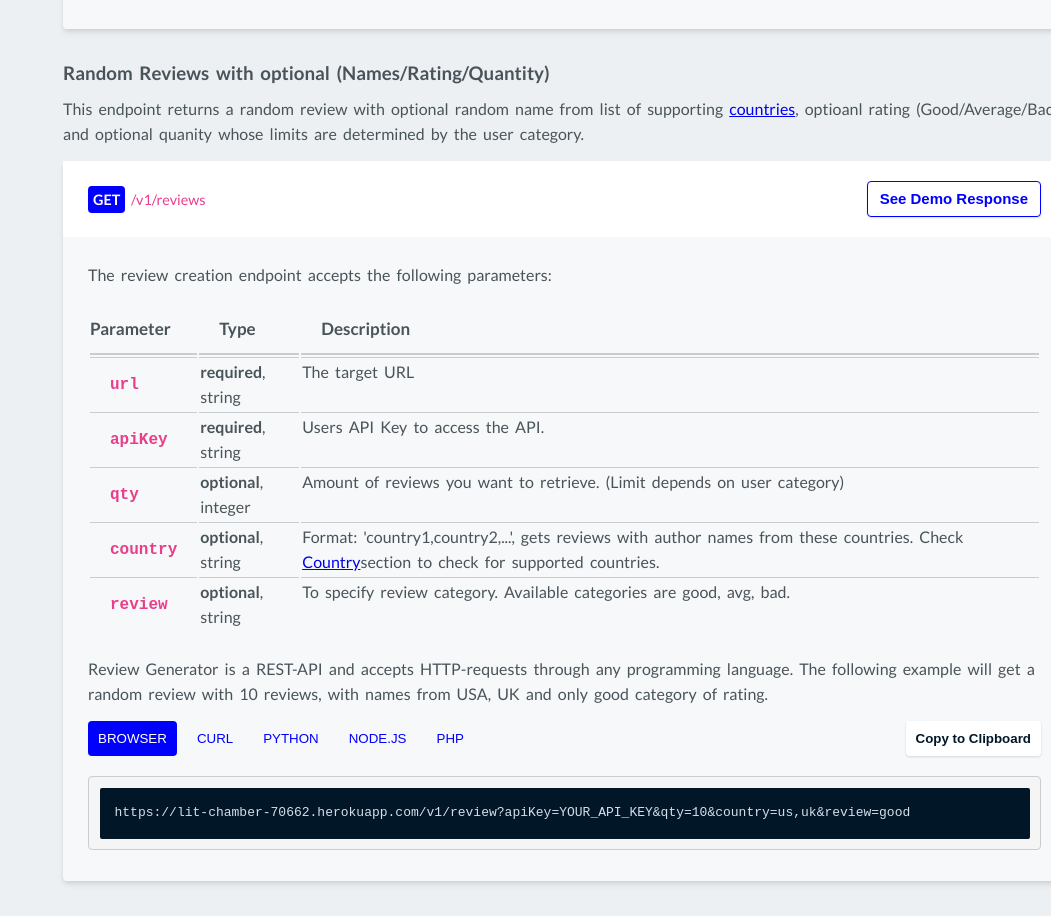
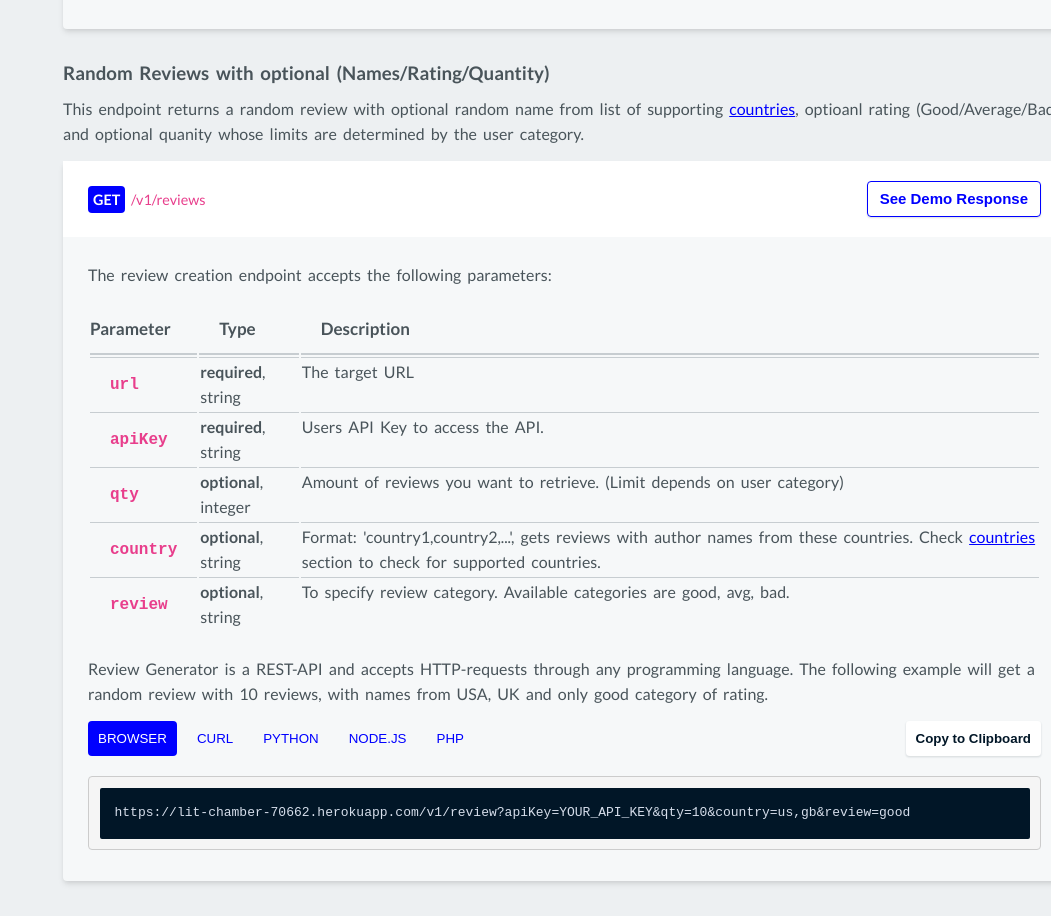
Before and after one commit to Ameen-Here/Review-Generator-API, a React (Create React App) app in the folder Frontend/review-generator/: page / in a window 1280 px wide. Shown: the part 1191-2107 px from the top of the page, without its empty margins (229-1280 px from the left). Built offline with nearby package versions, Linux system fonts and the light colour scheme.

Commit message:
UK code changed back to GB in all code sample

```diff
--- a/Frontend/review-generator/src/components/CurlValueReviews.js
+++ b/Frontend/review-generator/src/components/CurlValueReviews.js
@@ -8,7 +8,7 @@ const CurlValueReviews = () => {
       curl&emsp;
       <span className={classes.yellowString}>
         "https://lit-chamber-70662.herokuapp.com/v1/reviews?apiKey={apiKeyStore}
-        &qty=10&country=us,uk&review=good"
+        &qty=10&country=us,gb&review=good"
       </span>
     </div>
   );
--- a/Frontend/review-generator/src/components/PythonValueReviews.js
+++ b/Frontend/review-generator/src/components/PythonValueReviews.js
@@ -22,7 +22,7 @@ const PythonValueReviews = () => {
       <span className={classes.yellowString}>"10"</span>),
       <br />
       &emsp;&emsp; (<span className={classes.yellowString}>"country"</span>,
-      <span className={classes.yellowString}>"us,uk"</span>),
+      <span className={classes.yellowString}>"us,gb"</span>),
       <br />
       &emsp;&emsp; (<span className={classes.yellowString}>"review"</span>,
       <span className={classes.yellowString}>"good"</span>)<br />
--- /dev/null
+++ b/Frontend/review-generator/src/components/RandomReview.module.css
@@ -0,0 +1,5 @@
+.link {
+  cursor: pointer;
+  color: blue;
+  text-decoration: underline;
+}
--- a/Frontend/review-generator/src/components/RandomReviews.js
+++ b/Frontend/review-generator/src/components/RandomReviews.js
@@ -1,6 +1,8 @@
 import { Fragment } from "react";
 import { useState } from "react";
 import SecondCodeShower from "./SecondCodeShower";
+import { Link } from "react-scroll";
+import classes from "./RandomReview.module.css";
 
 const RandomReviews = (props) => {
   const [showDemoResponse, setShowDemoResponse] = useState(false);
@@ -15,9 +17,20 @@ const RandomReviews = (props) => {
       </h3>
       <p>
         This endpoint returns a random review with optional random name from
-        list of supporting <a href="#">countries</a>, optioanl rating
-        (Good/Average/Bad) and optional quanity whose limits are determined by
-        the user category.
+        list of supporting{" "}
+        <span className={classes.link}>
+          <Link
+            to="countryList"
+            spy={true}
+            smooth={true}
+            offset={-20}
+            duration={500}
+          >
+            countries
+          </Link>
+        </span>
+        , optioanl rating (Good/Average/Bad) and optional quanity whose limits
+        are determined by the user category.
       </p>
       <div className={props.classes.card}>
         <div className={props.classes.cardHeader}>
@@ -139,7 +152,18 @@ const RandomReviews = (props) => {
                 </td>
                 <td>
                   Format: 'country1,country2,...', gets reviews with author
-                  names from these countries. Check <a href="#">Country</a>
+                  names from these countries. Check{" "}
+                  <span className={classes.link}>
+                    <Link
+                      to="countryList"
+                      spy={true}
+                      smooth={true}
+                      offset={-20}
+                      duration={500}
+                    >
+                      countries
+                    </Link>
+                  </span>{" "}
                   section to check for supported countries.
                 </td>
               </tr>
--- a/Frontend/review-generator/src/components/SecondCodeShower.js
+++ b/Frontend/review-generator/src/components/SecondCodeShower.js
@@ -13,11 +13,11 @@ const SecondCodeShower = () => {
 
   const [copyBtnText, setCopyBtnText] = useState("Copy to Clipboard");
   const [copiedValue, setCopiedValue] = useState(
-    `https://lit-chamber-70662.herokuapp.com/v1/review?apiKey=${apiKeyStore}&qty=10&country=us,uk&review=good`
+    `https://lit-chamber-70662.herokuapp.com/v1/review?apiKey=${apiKeyStore}&qty=10&country=us,gb&review=good`
   );
 
   const [valueToShow, setValueToShow] = useState(
-    `https://lit-chamber-70662.herokuapp.com/v1/review?apiKey=${apiKeyStore}&qty=10&country=us,uk&review=good`
+    `https://lit-chamber-70662.herokuapp.com/v1/review?apiKey=${apiKeyStore}&qty=10&country=us,gb&review=good`
   );
 
   const [btnActive, setBtnActive] = useState({
@@ -43,11 +43,11 @@ const SecondCodeShower = () => {
 
   const browserBtnHandler = () => {
     setCopiedValue(
-      `https://lit-chamber-70662.herokuapp.com/v1/review?apiKey=${apiKeyStore}&qty=10&country=us,uk&review=good`
+      `https://lit-chamber-70662.herokuapp.com/v1/review?apiKey=${apiKeyStore}&qty=10&country=us,gb&review=good`
     );
 
     setValueToShow(
-      `https://lit-chamber-70662.herokuapp.com/v1/review?apiKey=${apiKeyStore}&qty=10&country=us,uk&review=good`
+      `https://lit-chamber-70662.herokuapp.com/v1/review?apiKey=${apiKeyStore}&qty=10&country=us,gb&review=good`
     );
 
     setBtnActive({
@@ -61,7 +61,7 @@ const SecondCodeShower = () => {
 
   const curlBtnHandler = () => {
     setCopiedValue(
-      `curl "https://lit-chamber-70662.herokuapp.com/v1/reviews?apiKey=${apiKeyStore}&qty=10&country=us,uk&review=good"`
+      `curl "https://lit-chamber-70662.herokuapp.com/v1/reviews?apiKey=${apiKeyStore}&qty=10&country=us,gb&review=good"`
     );
     setValueToShow(<CurlValueReviews />);
     setBtnActive({
@@ -83,7 +83,7 @@ const SecondCodeShower = () => {
 
     params = (
         ("qty","10"),
-        ("country","us,uk"),
+        ("country","us,gb"),
         ("review","good")
     );
 
@@ -102,7 +102,7 @@ const SecondCodeShower = () => {
     setCopiedValue(`var request = require('request');
 
     var options = {
-      url: 'https://lit-chamber-70662.herokuapp.com/v1/reviews?apiKey=${apiKeyStore}&qty=10&country=us,uk&review=good'
+      url: 'https://lit-chamber-70662.herokuapp.com/v1/reviews?apiKey=${apiKeyStore}&qty=10&country=us,gb&review=good'
     };
 
     function callback(error, response, body) {
@@ -132,7 +132,7 @@ const SecondCodeShower = () => {
 
       $data = [
         "qty" => "10",
-        "country" => "us,uk",
+        "country" => "us,gb",
         "review" => "good",
       ];
 
--- a/Frontend/review-generator/src/components/nodeValueReviews.js
+++ b/Frontend/review-generator/src/components/nodeValueReviews.js
@@ -15,7 +15,7 @@ const NodeValueReviews = () => {
       &emsp; <span className={classes.cyanString}>url:</span>
       <span className={classes.yellowString}>
         'https://lit-chamber-70662.herokuapp.com/v1/reviews?apiKey={apiKeyStore}
-        &qty=10&country=us,uk&review=good'
+        &qty=10&country=us,gb&review=good'
       </span>
       <br />
       &#125;;
--- a/Frontend/review-generator/src/components/phpValueReviews.js
+++ b/Frontend/review-generator/src/components/phpValueReviews.js
@@ -21,7 +21,7 @@ const PhpValueReviews = () => {
       <span className={classes.yellowString}>"10"</span>,<br />
       &emsp;&emsp;
       <span className={classes.yellowString}>"country"</span> =&gt;{" "}
-      <span className={classes.yellowString}>"us,uk"</span>, <br />
+      <span className={classes.yellowString}>"us,gb"</span>, <br />
       &emsp;&emsp;
       <span className={classes.yellowString}>"review"</span> =&gt;{" "}
       <span className={classes.yellowString}>"good"</span>,<br />
```
